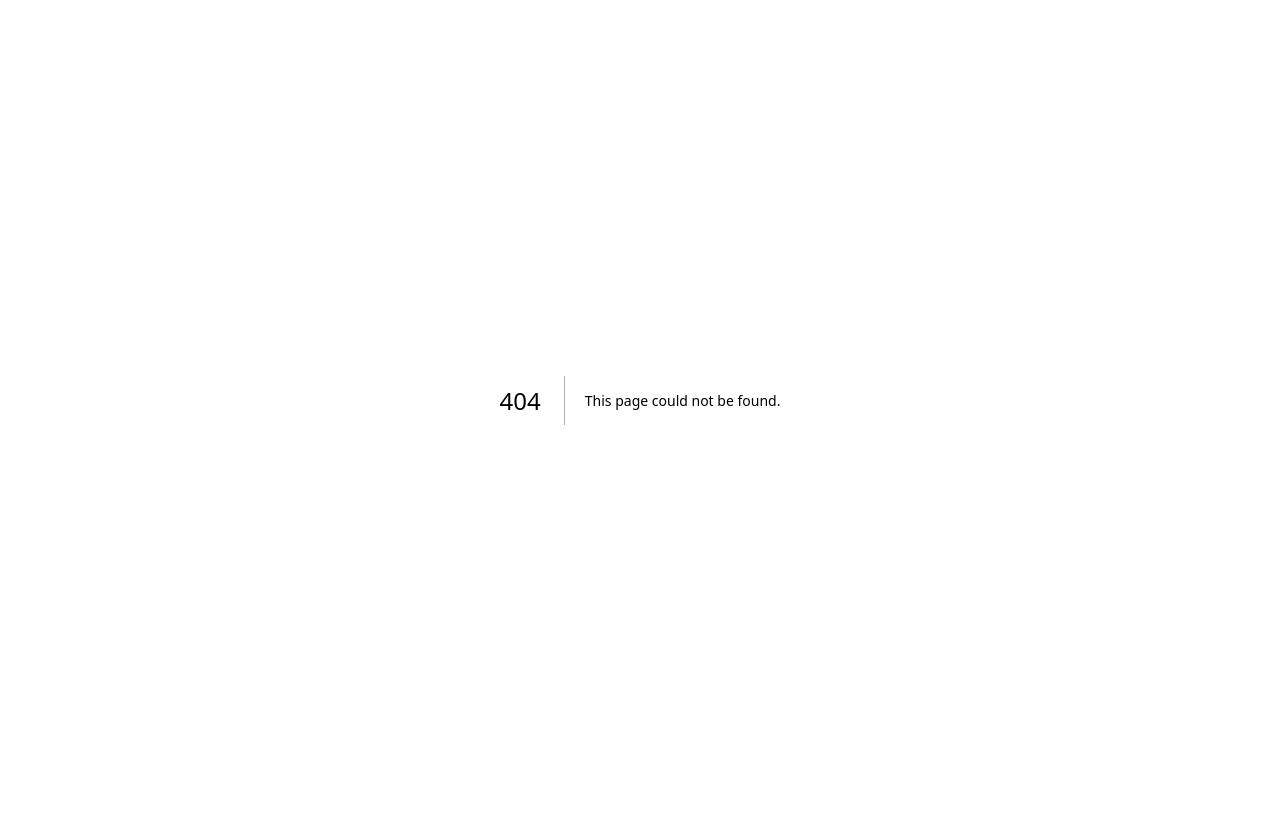
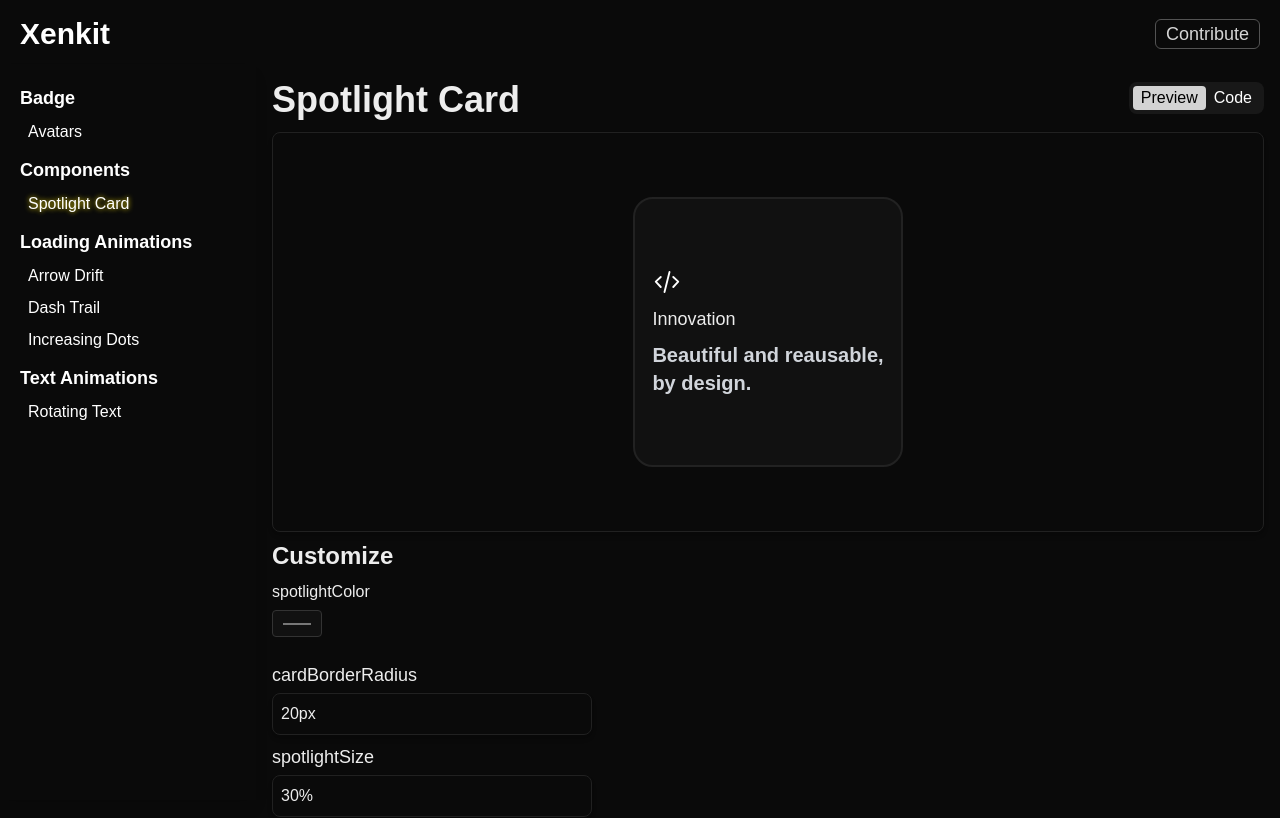
Before and after one commit to xen-devs/Xenkit, a Next.js app: page /Components/spotlight-card in a window 1280 px wide. Before the commit this address had no page. Shown: the top 818 px of the page. Built offline with nearby package versions, Linux system fonts and the light colour scheme.

Commit message:
feat: add SpotlightCard component

```diff
--- /dev/null
+++ b/src/app/(docs)/Components/spotlight-card/page.tsx
@@ -0,0 +1,91 @@
+'use client'
+import SpotlightCard from '@/app/_components/Components/spotlight-card/SpotlightCard'
+import ComponentPreview from '@/app/_common/ComponentPreview'
+import { useState } from 'react'
+import Image from 'next/image'
+
+function CardContent () {
+  return (
+    <div className='flex flex-col p-4'>
+      <Image src="/assets/spotlight-card/code.svg" width={30} height={30} className="mb-2 me-10" alt="bulb" />
+      <p className='text-lg mb-2 text-gray'>
+        Innovation
+      </p>
+      <p className='text-xl font-semibold text-gray-300'>Beautiful and reausable,</p>
+      <p className='text-xl font-semibold text-gray-300'>by design.</p>
+    </div>
+  )
+}
+
+export default function SpotlightCardDocs () {
+  const [componentProps, setComponentProps] = useState({
+    spotlightColor: '#6600ff',
+    spotlightSize: '30%',
+    cardBackgroundColor: '#111111',
+    cardBorderRadius: '20px',
+    cardWidth: '270px',
+    cardHeight: '270px',
+    borderColor: '#222222'
+  })
+
+  const usage = `<SpotlightCard
+  ${Object.entries(componentProps)
+    .map(([key, value]) => {
+      if (typeof value === 'string') {
+        return `${key}="${value}"`
+      } else if (Array.isArray(value)) {
+        return `${key}={${JSON.stringify(value)}}`
+      } else if (typeof value === 'object') {
+        return `${key}={${JSON.stringify(value)}}`
+      } else if (typeof value === 'boolean') {
+        return `${key}={${value}}`
+      } else {
+        return `${key}={${value}}`
+      }
+    })
+    .join('\n  ')}
+>
+<h1>write your card code here</h1>
+</SpotlightCard>;`
+
+  return (
+    <div className='p-4'>
+      <ComponentPreview
+        code={usage}
+        componentProps={componentProps}
+        setComponentProps={setComponentProps}
+        component={
+          <SpotlightCard {...componentProps}>
+            <CardContent />
+          </SpotlightCard>
+        }
+        title='Spotlight Card'
+        importCode="import SpotlightCard from 'xenkit/SpotlightCard'"
+        maxLength={15}
+        isHorizontallyCentered={true}
+        isVerticallyCentered={true}
+        propControls={{
+          spotlightColor: {
+            type: 'color'
+          },
+          cardBorderRadius: {
+            type: 'text'
+          },
+          spotlightSize: {
+            type: 'text'
+          },
+          cardBackgroundColor: {
+            type: 'color'
+          },
+          borderColor: {
+            type: 'color'
+          },
+          note: {
+            type: 'note',
+            noteText: 'This animation uses hover effects. For the best experience, please view it on a laptop or desktop.'
+          },
+        }}
+      />
+    </div>
+  )
+}
--- /dev/null
+++ b/src/app/_components/Components/spotlight-card/SpotlightCard.tsx
@@ -0,0 +1,88 @@
+import React, { useEffect, useRef, useState } from "react";
+
+interface SpotlightCardProps {
+  children?: React.ReactNode;
+  spotlightColor?: string;
+  spotlightSize?: string;
+  cardBackgroundColor?: string;
+  cardBorderRadius?: string;
+  cardWidth?: string;
+  cardHeight?: string;
+  borderColor?: string;
+  spotlightOpacity?: {
+    start?: number;
+    middle?: number;
+    end?: number;
+  };
+}
+
+const SpotlightCard: React.FC<SpotlightCardProps> = ({
+  children,
+  spotlightColor = "#6600ff",
+  spotlightSize = "30%",
+  cardBackgroundColor = "#111111",
+  cardBorderRadius = "20px",
+  cardWidth = "270px",
+  cardHeight = "270px",
+  borderColor = "#222222",
+  spotlightOpacity = { start: 0.3, middle: 0.2, end: 0 },
+}) => {
+  const cardRef = useRef<HTMLDivElement>(null);
+  const [bg, setBg] = useState<string>(cardBackgroundColor);
+
+  const handleMouseMove = (e: React.MouseEvent<HTMLDivElement>) => {
+    const rect = cardRef.current?.getBoundingClientRect();
+    if (!rect) return;
+
+    const x = e.clientX - rect.left;
+    const y = e.clientY - rect.top;
+
+    let rgb = [0, 0, 0];
+    if (spotlightColor.startsWith("rgb")) {
+      const match = spotlightColor.match(/\d+/g);
+      if (match) rgb = match.slice(0, 3).map(Number);
+    } else if (spotlightColor.startsWith("#")) {
+      const hex = spotlightColor.slice(1);
+      const bigint = parseInt(hex, 16);
+      rgb = [
+        (bigint >> 16) & 255,
+        (bigint >> 8) & 255,
+        bigint & 255
+      ];
+    }
+
+    const radialGradient = `radial-gradient(circle at ${x}px ${y}px,
+      rgba(${rgb[0]}, ${rgb[1]}, ${rgb[2]}, ${spotlightOpacity.start}) 0%,
+      rgba(${rgb[0]}, ${rgb[1]}, ${rgb[2]}, ${spotlightOpacity.middle}) ${spotlightSize},
+      rgba(${rgb[0]}, ${rgb[1]}, ${rgb[2]}, ${spotlightOpacity.end}) 80%)`;
+
+    setBg(`${radialGradient}, ${cardBackgroundColor}`);
+  };
+
+  useEffect(()=>{
+    setBg(cardBackgroundColor);
+  },[cardBackgroundColor])
+  const handleMouseLeave = () => {
+    setBg(cardBackgroundColor);
+  };
+
+  return (
+    <div
+      ref={cardRef}
+      onMouseMove={handleMouseMove}
+      onMouseLeave={handleMouseLeave}
+      className="border flex items-center justify-center text-xl font-medium transition-all duration-300"
+      style={{
+        borderRadius: cardBorderRadius,
+        background: bg,
+        width: cardWidth,
+        height: cardHeight,
+        border: `2px solid ${borderColor}`,
+      }}
+    >
+      {children}
+    </div>
+  );
+};
+
+export default SpotlightCard;
--- a/src/app/data/sidebar.json
+++ b/src/app/data/sidebar.json
@@ -6,6 +6,16 @@
       {
         "name": "Avatars",
         "path": "Badge/avatars"
+      }
+    ]
+  },
+  {
+    "name": "Components",
+    "path": "Components",
+    "subcategories": [
+      {
+        "name": "Spotlight Card",
+        "path": "Components/spotlight-card"
       }
     ]
   },
```
Also changed, not shown: public/assets/spotlight-card/bulb.svg (added), public/assets/spotlight-card/code.svg (added).
